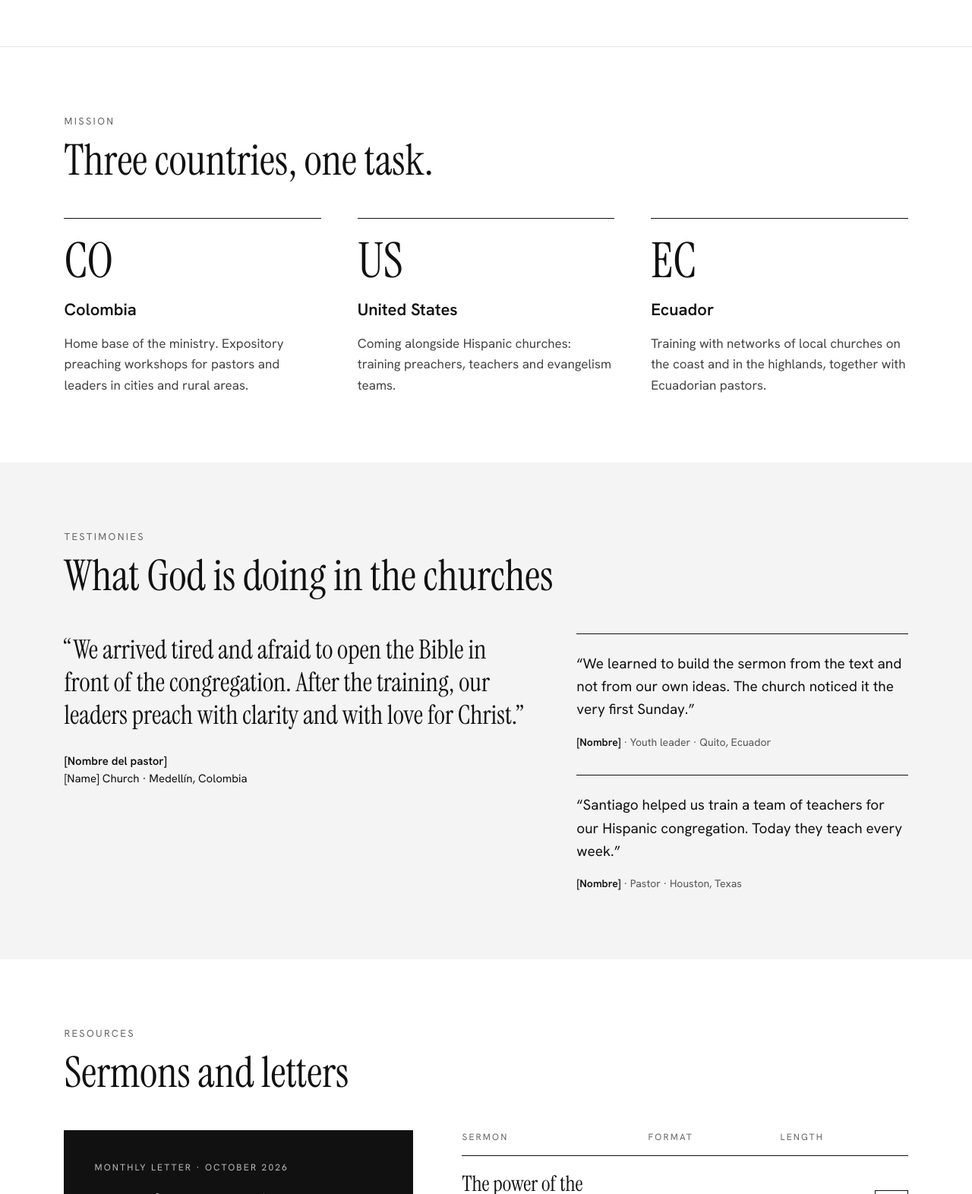
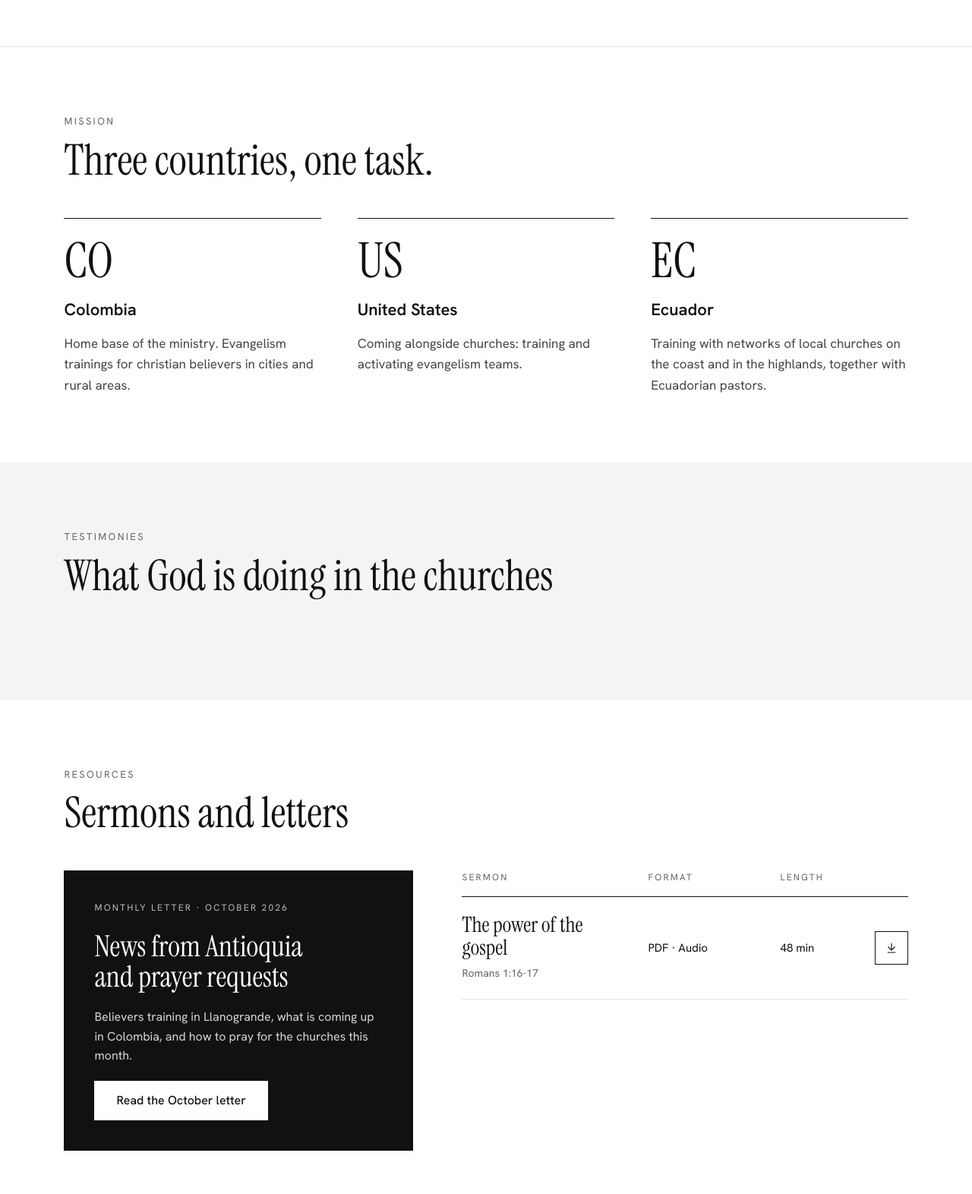
Before and after one commit to jesuspeoplego/website, a plain HTML site: page index.html in a window 1280 px wide. Shown: the part 1228-2800 px from the top of the page at 76% size. Drawn offline with Linux system fonts and the light colour scheme.

Commit message:
Add files via upload

```diff
--- a/index.html
+++ b/index.html
@@ -227,57 +227,39 @@ p { margin: 0; }
    ========================================================================== */
 
 const CONTACTO = {
-  correo: '[correo@ministerio.org]',
-  whatsapp: '[+57 000 000 0000]',
-  youtube: 'https://www.youtube.com/',
-  instagram: 'https://www.instagram.com/',
+  correo: '[jesuspeoplego@gmail.com]',
+  youtube: 'https://www.youtube.com/@sant1jl',
+  instagram: 'https://www.instagram.com/jesuspeoplego',
   donar: '#',                 // enlace de donaciones (PayPal, Zelle, etc.)
   formularioNewsletter: ''    // URL de Formspree / Mailchimp. Vacío = sin conectar
 };
 
 const NEWSLETTERS = [
   { mes: 'Octubre 2026',
-    titulo: 'Noticias desde Ecuador y motivos de oración',
-    titulo_en: 'News from Ecuador and prayer requests',
-    resumen: 'La capacitación de pastores en la costa, lo que viene en Colombia y cómo orar por las iglesias este mes.',
-    resumen_en: 'Pastor training on the coast, what is coming up in Colombia, and how to pray for the churches this month.',
-    url: '#' },
-  { mes: 'Septiembre 2026', url: '#' },
-  { mes: 'Agosto 2026', url: '#' },
-  { mes: 'Julio 2026', url: '#' },
-  { mes: 'Junio 2026', url: '#' }
+    titulo: 'Noticias desde Antioquia y motivos de oración',
+    titulo_en: 'News from Antioquia and prayer requests',
+    resumen: 'La capacitación de creyentes en Llanogrande, lo que viene en Colombia y cómo orar por las iglesias este mes.',
+    resumen_en: 'Believers training in Llanogrande, what is coming up in Colombia, and how to pray for the churches this month.',
+    url: '#' }
 ];
 
 const PREDICACIONES = [
   { titulo: 'El poder del evangelio', titulo_en: 'The power of the gospel', pasaje: 'Romanos 1:16-17', pasaje_en: 'Romans 1:16-17', formato: 'PDF · Audio', duracion: '48 min', url: '#' },
-  { titulo: '¿Cómo oirán sin quien les predique?', titulo_en: 'How will they hear without a preacher?', pasaje: 'Romanos 10:14-17', pasaje_en: 'Romans 10:14-17', formato: 'PDF · Audio', duracion: '52 min', url: '#' },
-  { titulo: 'Predicar a Cristo crucificado', titulo_en: 'Preaching Christ crucified', pasaje: '1 Corintios 2:1-5', pasaje_en: '1 Corinthians 2:1-5', formato: 'Audio', duracion: '41 min', url: '#' },
-  { titulo: 'Pastores según el corazón de Dios', titulo_en: 'Shepherds after God’s own heart', pasaje: 'Jeremías 3:15', pasaje_en: 'Jeremiah 3:15', formato: 'PDF', duracion: '—', url: '#' },
-  { titulo: 'Hombres fieles que enseñen a otros', titulo_en: 'Faithful men who will teach others', pasaje: '2 Timoteo 2:1-7', pasaje_en: '2 Timothy 2:1-7', formato: 'PDF · Audio', duracion: '45 min', url: '#' }
 ];
 
 const TESTIMONIOS = [
-  { texto: 'Llegamos cansados y con miedo de abrir la Biblia frente a la congregación. Después de la capacitación, nuestros líderes predican con claridad y con amor por Cristo.',
-    texto_en: 'We arrived tired and afraid to open the Bible in front of the congregation. After the training, our leaders preach with clarity and with love for Christ.',
-    nombre: '[Nombre del pastor]', detalle: 'Iglesia [Nombre] · Medellín, Colombia', detalle_en: '[Name] Church · Medellín, Colombia' },
-  { texto: 'Aprendimos a preparar el sermón desde el texto y no desde nuestras ideas. La iglesia lo notó el primer domingo.',
-    texto_en: 'We learned to build the sermon from the text and not from our own ideas. The church noticed it the very first Sunday.',
-    nombre: '[Nombre]', detalle: 'Líder de jóvenes · Quito, Ecuador', detalle_en: 'Youth leader · Quito, Ecuador' },
-  { texto: 'Santiago nos ayudó a formar un equipo de maestros para la congregación hispana. Hoy enseñan cada semana.',
-    texto_en: 'Santiago helped us train a team of teachers for our Hispanic congregation. Today they teach every week.',
-    nombre: '[Nombre]', detalle: 'Pastor · Houston, Texas', detalle_en: 'Pastor · Houston, Texas' }
-];
+  ];
 
 const VIDEOS = [
-  { titulo: 'Cómo preparar un sermón desde el texto', titulo_en: 'How to prepare a sermon from the text',
-    serie: 'Predicación expositiva · Parte 1', serie_en: 'Expository preaching · Part 1',
-    duracion: '18:42', youtube: '', foto: true },
-  { titulo: 'Tres preguntas antes de predicar un pasaje', titulo_en: 'Three questions before preaching a passage',
-    serie: 'Hermenéutica básica', serie_en: 'Basic hermeneutics',
-    portada: 'Leer la Biblia en su contexto', portada_en: 'Reading the Bible in context',
-    duracion: '24:10', youtube: '' },
+  { titulo: '¿Porque bautizarse en agua?', titulo_en: 'Why to get water baptized?',
+    serie: 'Primeros pasos · Parte 1', serie_en: 'First Steps · Part 1',
+    duracion: '9:23', youtube: 'UtVl-mZAtKI', foto: false },
+  { titulo: 'Siendo llenos del Espíritu Santo', titulo_en: 'Being filled with the Holy Spirit',
+    serie: 'Primeros pasos · Parte 2', serie_en: 'First Steps · Part 2',
+    portada: 'Bautismo en el Espíritu Santo', portada_en: 'Baptism in the Holy Spirit',
+    duracion: '10:10', youtube: '' },
   { titulo: 'Una iglesia que vive y anuncia el evangelio', titulo_en: 'A church that lives and proclaims the gospel',
-    serie: 'Conferencia · Guayaquil', serie_en: 'Conference · Guayaquil',
+    serie: 'Entrenamiento · Antioquia', serie_en: 'Training · Antioquia',
     portada: 'El evangelio en la iglesia local', portada_en: 'The gospel in the local church',
     duracion: '31:05', youtube: '' }
 ];
@@ -287,7 +269,7 @@ const VIDEOS = [
   <div class="wrap">
     <a class="brand" href="#inicio">
       <span class="brand-name">Jesus People - Santiago Jimenez</span>
-      <span class="brand-sub" data-i18n="brandSub">Misionero · Predicación y discipulado</span>
+      <span class="brand-sub" data-i18n="brandSub">Misionero · Evangelismo y discipulado</span>
     </a>
     <nav class="nav" id="nav" aria-label="Principal" data-i18n-aria="navLabel">
       <a href="#mision" data-i18n="navMision">Misión</a>
@@ -346,12 +328,12 @@ const VIDEOS = [
       <div class="country">
         <div class="code">CO</div>
         <div class="name">Colombia</div>
-        <p data-i18n="coText">Base del ministerio. Talleres de predicación expositiva para pastores y líderes en ciudades y zonas rurales.</p>
+        <p data-i18n="coText">Base del ministerio. Talleres de evangelismo para creyentes cristianos en ciudades y zonas rurales.</p>
       </div>
       <div class="country">
         <div class="code">US</div>
         <div class="name" data-i18n="usName">Estados Unidos</div>
-        <p data-i18n="usText">Acompañamiento a iglesias hispanas: formación de predicadores, maestros y equipos de evangelismo.</p>
+        <p data-i18n="usText">Acompañamiento a iglesias: formación y activación de equipos de evangelismo.</p>
       </div>
       <div class="country">
         <div class="code">EC</div>
@@ -361,7 +343,9 @@ const VIDEOS = [
     </div>
   </section>
 
+
   <section id="testimonios" class="testimonials section">
+
     <div class="wrap">
       <div class="section-head">
         <div>
@@ -375,6 +359,7 @@ const VIDEOS = [
       </div>
     </div>
   </section>
+
 
   <section id="recursos" class="wrap section">
     <div class="section-head">
@@ -439,7 +424,7 @@ const VIDEOS = [
       </div>
       <div class="support-item">
         <h3 data-i18n="supInviteTitle">Invita</h3>
-        <p data-i18n="supInviteText">¿Tu iglesia quiere una capacitación en predicación o discipulado? Escríbenos y coordinamos una visita.</p>
+        <p data-i18n="supInviteText">¿Tu iglesia quiere una entrenamiento en evangelismo, sanidad o liberación? Escríbenos y coordinamos una visita.</p>
         <a class="btn ghost" href="#contacto" data-i18n="supInviteBtn">Contactar a Santiago</a>
       </div>
     </div>
@@ -473,16 +458,16 @@ const VIDEOS = [
   /* Textos fijos de la página en los dos idiomas */
   const I18N = {
     es: {
-      pageTitle: 'Jesus People',
+      pageTitle: 'Jesus People - Santiago Jimenez',
       pageDescription: 'Santiago Jiménez, misionero que equipa iglesias para predicar el evangelio en Colombia, Estados Unidos y Ecuador. Testimonios, predicaciones, newsletter mensual y videos.',
-      brandSub: 'Misionero · Predicación y discipulado',
+      brandSub: 'Misionero · Evangelismo y discipulado',
       navLabel: 'Principal',
       navMision: 'Misión', navTestimonios: 'Testimonios', navRecursos: 'Recursos', navVideos: 'Videos', navContacto: 'Contacto',
       navApoyar: 'Apoyar el ministerio',
       menuOpen: 'Abrir menú', menuClose: 'Cerrar menú',
       heroEyebrow: 'Colombia · Estados Unidos · Ecuador',
       heroTitle: 'Equipando a la iglesia para <em>predicar</em> el evangelio.',
-      heroText: 'Santiago Jiménez acompaña a pastores y líderes para que cada iglesia local anuncie el evangelio de Cristo con demostraciones de poder y del Espíritu.',
+      heroText: 'Santiago Jiménez acompaña a pastores y líderes para que cada iglesia local anuncie el evangelio de Jesucristo con demostraciones de poder y del Espíritu.',
       heroBtnVideos: 'Ver enseñanzas', heroBtnLetter: 'Recibir la carta mensual',
       heroAlt: 'Santiago Jiménez, con la camiseta de Colombia, orando de rodillas',
       heroCaption: 'Santiago en oración por Colombia.',
@@ -490,9 +475,9 @@ const VIDEOS = [
       verseRef: '2 Timoteo 2:2',
       verseText: '“Lo que has oído de mí ante muchos testigos, esto encarga a hombres fieles que sean idóneos para enseñar también a otros.”',
       misionTitle: 'Tres países, una misma tarea.',
-      coText: 'Base del ministerio. Talleres de predicación expositiva para pastores y líderes en ciudades y zonas rurales.',
+      coText: 'Base del ministerio. Talleres de evangelismo para creyentes cristianos en ciudades y zonas rurales.',
       usName: 'Estados Unidos',
-      usText: 'Acompañamiento a iglesias hispanas: formación de predicadores, maestros y equipos de evangelismo.',
+      usText: 'Acompañamiento a iglesias: formación y activación de equipos de evangelismo.',
       ecText: 'Capacitaciones con redes de iglesias locales en la costa y la sierra, junto a pastores ecuatorianos.',
       testTitle: 'Lo que Dios está haciendo en las iglesias',
       resTitle: 'Predicaciones y cartas',
@@ -516,7 +501,7 @@ const VIDEOS = [
       supGiveText: 'Tu ofrenda cubre capacitaciones, materiales impresos y viajes a iglesias que no pueden costearlos.',
       supGiveBtn: 'Ofrendar',
       supInviteTitle: 'Invita',
-      supInviteText: '¿Tu iglesia quiere una capacitación en predicación o discipulado? Escríbenos y coordinamos una visita.',
+      supInviteText: '¿Tu iglesia quiere una entrenamiento en evangelismo, sanidad, o liberación? Escríbenos y coordinamos una visita.',
       supInviteBtn: 'Contactar a Santiago',
       footerLabel: 'Pie de página',
       footerMinistry: 'Ministerio',
@@ -525,14 +510,14 @@ const VIDEOS = [
     en: {
       pageTitle: 'Jesus People',
       pageDescription: 'Santiago Jiménez is a missionary equipping churches to preach the gospel in Colombia, the United States and Ecuador. Testimonies, sermons, a monthly newsletter and videos.',
-      brandSub: 'Missionary · Preaching and discipleship',
+      brandSub: 'Missionary · Evangelism and discipleship',
       navLabel: 'Main',
       navMision: 'Mission', navTestimonios: 'Testimonies', navRecursos: 'Resources', navVideos: 'Videos', navContacto: 'Contact',
       navApoyar: 'Support the ministry',
       menuOpen: 'Open menu', menuClose: 'Close menu',
       heroEyebrow: 'Colombia · United States · Ecuador',
       heroTitle: 'Equipping the church to <em>preach</em> the gospel.',
-      heroText: 'Santiago Jiménez walks alongside pastors and leaders so that every local church proclaims Christ with clarity and faithfulness to the Word.',
+      heroText: 'Santiago Jiménez walks alongside pastors and leaders so that every local church proclaims the gospel of Jesus Christ with demonstrations of power and of the Spirit.',
       heroBtnVideos: 'Watch teachings', heroBtnLetter: 'Get the monthly letter',
       heroAlt: 'Santiago Jiménez, wearing a Colombia jersey, kneeling in prayer',
       heroCaption: 'Santiago praying for Colombia.',
@@ -540,9 +525,9 @@ const VIDEOS = [
       verseRef: '2 Timothy 2:2',
       verseText: '“The things which you have heard from me among many witnesses, commit the same things to faithful men, who will be able to teach others also.”',
       misionTitle: 'Three countries, one task.',
-      coText: 'Home base of the ministry. Expository preaching workshops for pastors and leaders in cities and rural areas.',
+      coText: 'Home base of the ministry. Evangelism trainings for christian believers in cities and rural areas.',
       usName: 'United States',
-      usText: 'Coming alongside Hispanic churches: training preachers, teachers and evangelism teams.',
+      usText: 'Coming alongside churches: training and activating evangelism teams.',
       ecText: 'Training with networks of local churches on the coast and in the highlands, together with Ecuadorian pastors.',
       testTitle: 'What God is doing in the churches',
       resTitle: 'Sermons and letters',
@@ -566,7 +551,7 @@ const VIDEOS = [
       supGiveText: 'Your gift covers training events, printed materials and trips to churches that cannot afford them.',
       supGiveBtn: 'Give',
       supInviteTitle: 'Invite',
-      supInviteText: 'Would your church like training in preaching or discipleship? Write to us and we will plan a visit.',
+      supInviteText: 'Would your church like training in evangelism, healing or deliverance? Write to us and we will plan a visit.',
       supInviteBtn: 'Contact Santiago',
       footerLabel: 'Footer',
       footerMinistry: 'Ministry',
@@ -726,7 +711,7 @@ const VIDEOS = [
   $('f-yt').href = CONTACTO.youtube;
   $('f-ig').href = CONTACTO.instagram;
   $('donar-link').href = CONTACTO.donar;
-  $('f-contact').textContent = `${CONTACTO.correo} · WhatsApp ${CONTACTO.whatsapp}`;
+  $('f-contact').textContent = `${CONTACTO.correo}`;
   $('year').textContent = new Date().getFullYear();
 
   // Formulario de newsletter
```
